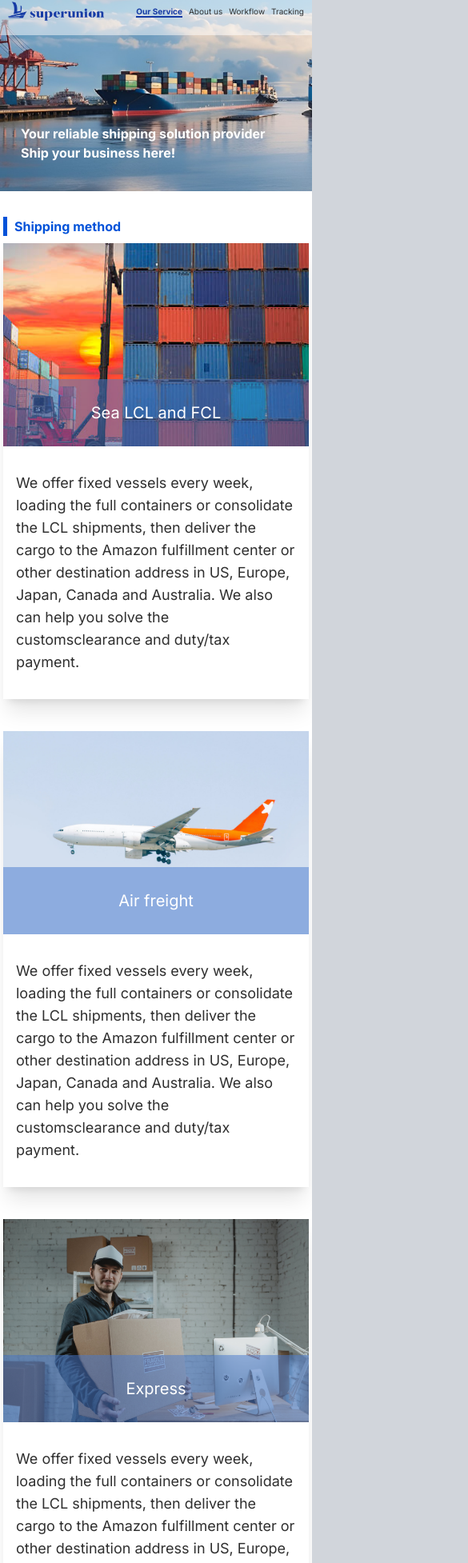
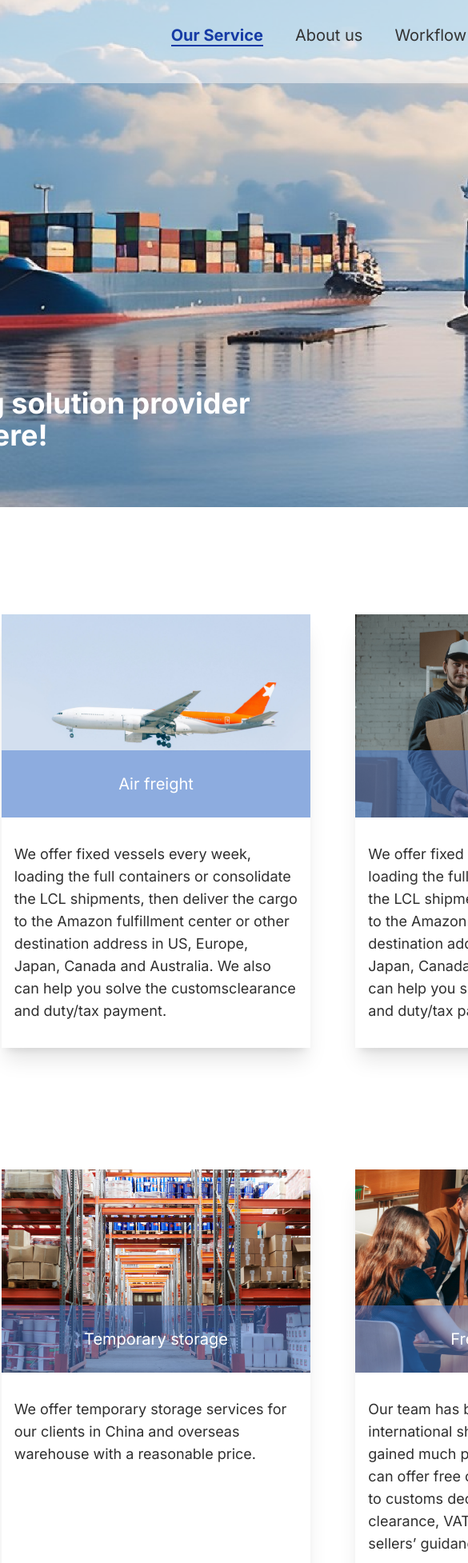
Before and after one commit to InsideBreeze/superunion, a Next.js app: page / in a window 390 px wide. Shown: the part 16-1970 px from the top of the page at 80% size, 585 px wide, since content can reach past the window. Built offline with nearby package versions, Linux system fonts and the light colour scheme.

Commit message:
first page

```diff
--- a/src/app/globals.css
+++ b/src/app/globals.css
@@ -9,13 +9,17 @@
 }
 
 
-html, body, :root {
+html, :root {
   --blue: #0052D9;
   min-height: 100vh;
+  display: flex;
+  justify-content: center;
+  align-items: center;
 }
 
 body {
   background-color: #d1d5db;
+  width: 1280px;
+  min-width: 1280px;
   max-width: 1280px;
-  margin: 0 auto;
 }
--- a/src/app/layout.tsx
+++ b/src/app/layout.tsx
@@ -19,7 +19,7 @@ export default function RootLayout({
 }) {
   return (
     <html lang="en">
-      <body className={twMerge(inter.className, 'flex flex-col max-w-[1280px] mx-auto')}>
+      <body className={twMerge(inter.className, 'flex flex-col')}>
               <Header />
         {children}
               <Footer />
--- a/src/app/page.tsx
+++ b/src/app/page.tsx
@@ -8,10 +8,11 @@ import Rating from "@/components/Rating";
 export default function Home() {
     return (
         <main className="flex-1">
-            <div className="pt-[32px] xl:pb-[107px] lg:pb-[86px] md:pb-[68px] sm:pb-[50px] pb-[40px] xl:pt-[86px] bg-white relative ">
-                <Description title="Shipping method" className="text-[8px] xl:text-xl font-bold">
-                    <div className="mt-[9px] xl:mt-[24px] grid md:grid-cols-3 sm:grid-cols-2 sm:gap-[20px]
-                                    xl:gap-[56px] lg:gap-[45px] md:gap-[30px] gap-[40px]">
+            <div className="pb-[107px]  pt-[86px] bg-white relative "
+            >
+                <Description title="Shipping method" className="text-xl font-bold">
+                    <div className="mt-[24px] grid grid-cols-3
+                                    gap-[56px]">
                         <ImageDescription caption="Sea LCL and FCL" image='/images/sea.png'>
                             We offer fixed vessels every week, loading the full containers or consolidate the LCL shipments, then deliver the cargo to the Amazon fulfillment center or other destination address in US, Europe, Japan, Canada and Australia. We also can help you solve the customsclearance and duty/tax payment.
                         </ImageDescription>
@@ -24,10 +25,10 @@ export default function Home() {
                     </div>
                 </Description>
 
-                <div className="mt-[39px] xl:mt-[104px]">
-                    <Description title="Value Added service" className="text-[8px] xl:text-xl font-bold">
-                        <div className="mt-[9px] xl:mt-[24px] grid md:grid-cols-3 sm:grid-cols-2 sm:gap-[20px]
-                                    xl:gap-[56px] lg:gap-[45px] md:gap-[30px] gap-[40px]">
+                <div className="mt-[104px]">
+                    <Description title="Value Added service" className="text-xl font-bold">
+                        <div className="mt-[24px] grid grid-cols-3
+                                    gap-[56px] ">
                             <ImageDescription caption="Inspection & FBA Preparation" image="/images/insepection.png">
                                 We are specialized in handling inventory for Amazon FBA sellers, includes inspecting the product, barcode and FBA labeling, changing packaging box, palletizing to fulfill the requirements of Amazon. So that we can free our clients from handling inventory and you can focus more on growing your business.
                             </ImageDescription>
@@ -44,11 +45,12 @@ export default function Home() {
                 </div>
                 <Rating />
             </div>
-            <div className="border lg:h-[246px] lg:flex flex-col items-center bg-gray-100 lg:space-y-[15px] hidden ">
-                <p className="lg:mt-[96px] text-[#0052D9] lg:text-[25px] sm:text-base">Cargo Tracking</p>
+            <div className="border h-[246px] flex flex-col items-center bg-gray-100 space-y-[15px]">
+                <p className="mt-[96px] text-[#0052D9] text-[25px]">Cargo Tracking</p>
                 <div className='flex relative'>
-                    <div className="lg:w-[480px] lg:h-[60px] relative bg-white flex items-center justify-center border-[var(--blue)] border-[2px]">
-                        <p className="text-[var(--blue)] lg:text-[24px]">https://www.google.com.hk</p>
+                    <div className="w-[480px] h-[60px] relative bg-white flex items-center
+                                    justify-center border-[var(--blue)] border-[2px]">
+                        <p className="text-[var(--blue)] text-[24px]">https://www.google.com.hk</p>
                     </div>
                     <Image src="/images/rec.png" width={60} height={60} alt='rec'
                         className='h-[60px] w-[60px]' />
--- a/src/components/Footer.tsx
+++ b/src/components/Footer.tsx
@@ -2,39 +2,49 @@ import Image from 'next/image'
 export default function Footer() {
 
     return (
-        <footer className="items-center bg-[rgba(49,108,206,0.86)] px-10 lg:h-[228px] h-[180px]  flex justify-between mt-auto">
+        <footer
+            className="
+                       items-center bg-[rgba(49,108,206,0.86)] px-10 h-[228px] flex justify-between mt-auto">
             <div className="flex items- justify-center space-y-4 flex-col">
-                <Image src="/images/logo.png" alt="logo white" height={500} width={500} className='md:h-[60px] md:w-[260px] h-[50px] w-[200px]' />
+                <Image src="/images/logo.png" alt="logo white" height={500} width={500} className='
+                            h-[60px] w-[260px]' />
                 <p className='text-white text-sm'>
                     @2023-2024 Superunion Corp Limited Shenzhen China
                 </p>
             </div>
                 <div className="text-white hidden md:block">
-                    <div className='flex lg:space-x-[15px] space-x-[6px] items-center mt-[9px] mb-3 '>
-                        <Image src="/images/white_email.png" className='lg:w-4 lg:h-4  md:w-3 md:h-3 h-2 w-2' width={30} height={30} alt="ins" />
-                        <p className='lg:text-[16px] md:text-sm whitespace-nowrap'>Email：overseas@superunionlogistics.com</p>
+                    <div className='flex space-x-[15px] items-center mt-[9px] mb-3 '>
+                        <Image src="/images/white_email.png" className='w-4 h-4' width={30} height={30} alt="ins" />
+                        <p className='text-[16px] whitespace-nowrap'>Email：overseas@superunionlogistics.com</p>
                     </div>
 
-                    <div className='flex lg:space-x-[15px] space-x-[6px] items-center mt-[9px] mb-3 xl:mt-[31px] xl:mb-[32px]'>
-                        <Image src="/images/white_phone.png" className='lg:w-4 lg:h-4 md:w-3 md:h-3 h-2 w-2' width={30} height={30} alt="phone" />
-                        <p className='md:text-sm text-xs lg:text-[16px]'>Telephone: +86 19159157982</p>
+                    <div className='flex space-x-[15px] items-center mt-[31px] mb-[32px]'>
+                        <Image src="/images/white_phone.png" className='w-4 h-4' width={30} height={30} alt="phone" />
+                        <p className='text-[16px]'>Telephone: +86 19159157982</p>
                     </div>
-                    <div className='flex lg:space-x-[15px] space-x-[6px] items-center mt-[9px] mb-3 xl:mt-[25px] xl:mb-[31px]'>
-                        <Image src="/images/white_phone.png" className='xl:w-4 lg:h-3 md:w-3 md:h-3 h-2 w-2' width={30} height={30} alt="phone" />
+                    <div className='flex space-x-[15px] items-center mt-[9px] mt-[25px] mb-[31px]'>
+                        <Image src="/images/white_phone.png" className='w-4 h-4' width={30} height={30} alt="phone" />
 
-                        <p className='md:text-sm lg:text-[16px]'>Whatsapp/Wechat: +86 19159157982</p>
+                        <p className='text-[16px]'>Whatsapp/Wechat: +86 19159157982</p>
                     </div>
                 </div>
 
             <div className="grid place-items-center">
-                <div className='flex flex-col items-center space-y-2 xl:space-y-4'>
-                    <p className='text-white text-sm whitespace-nowrap sm:text-base lg:text-xl'>Follow Us</p>
+                <div className='flex flex-col items-center space-y-4'>
+                    <p className='text-white whitespace-nowrap text-xl'>Follow Us</p>
                     {/* Icons */}
-                    <div className='flex xl:space-x-[17px] space-x-[6px]'>
-                        <Image src="/images/ins.png" alt="ins" className='xl:w-[46px] xl:h-[46px] lg:w-8 lg:h-8 md:w-5 md:h-5 sm:w-8 sm:h-8 w-4 h-4' width={50} height={50} />
-                        <Image src="/images/twitter.png" alt="ins" className='xl:w-[46px] xl:h-[46px] lg:w-8 lg:h-8 md:w-5 md:h-5 sm:w-8 sm:h-8 w-4 h-4' width={50} height={50} />
-                        <Image src="/images/facebook.png" alt="ins" className='xl:w-[46px] xl:h-[46px] lg:w-8 lg:h-8 md:w-5 md:h-5 sm:w-8 sm:h-8 w-4 h-4' width={50} height={50} />
-                        <Image src="/images/linkedin.png" alt="ins" className='xl:w-[46px] xl:h-[46px] lg:w-8 lg:h-8 md:w-5 md:h-5 sm:w-8 sm:h-8 w-4 h-4' width={50} height={50} />
+                    <div className='flex space-x-[17px]'>
+                        <Image src="/images/ins.png" alt="ins"
+                               className='w-[46px] h-[46px]'
+                               width={50} height={50} />
+                        <Image src="/images/twitter.png" alt="ins" className='w-[46px] h-[46px]'
+
+                               width={50} height={50} />
+                        <Image src="/images/facebook.png" alt="ins" className='w-[46px] h-[46px]'
+
+                               width={50} height={50} />
+                        <Image src="/images/linkedin.png" alt="ins" className='w-[46px] h-[46px]'
+                               width={50} height={50} />
                     </div>
                 </div>
             </div>
--- a/src/components/Header.tsx
+++ b/src/components/Header.tsx
@@ -11,16 +11,16 @@ export default function Header() {
     const pathname = usePathname()
     return (
         <header className={twMerge(' bg-cover relative', pathname === '/'
-                                 ? 'bg-[url("/images/bg@2.png")] xl:h-[650px] h-[255px]' : 'h-[230px] lg:h-[350px] bg-[url("/images/bg.png")]')}>
+                                 ? 'bg-[url("/images/bg@2.png")] h-[650px]' : 'h-[350px] bg-[url("/images/bg.png")]')}>
             <nav className='flex items-center justify-between text-[#333333]
-                            h-[60px] xl:h-[120px] bg-white bg-opacity-50 sm:px-[30px] sm:py-[14px] px-[10px] py-2 xl:px-[130px] xl:py-[36px]
+                            h-[120px] bg-white bg-opacity-50 px-[130px] py-[36px]
                             '>
                     {/* icon */}
                     <div>
-                        <Image src='/images/logo_blue.png' alt="logo" width={200} height={40} className="md:w-[180px] md:h-10 w-[120px] h-6" />
+                        <Image src='/images/logo_blue.png' alt="logo" width={200} height={40} className="md:w-[180px] md:h-10" />
                     </div>
                     {/* links */}
-                    <div className='whitespace-nowrap space-x-2 sm:space-x-[15px] md:space-x-[24px] xl:space-x-[40px] xl:text-xl text-[10px] sm:text-sm md:text-base'>
+                    <div className='whitespace-nowrap space-x-[40px] text-xl'>
                         <Link href='/' className={`${pathname === '/' && 'active_link'}`} >
                             Our Service
                         </Link>
@@ -36,7 +36,7 @@ export default function Header() {
                     </div>
             </nav>
             <div className={twMerge(
-                'absolute left-[26px] top-[171px] xl:top-[500px] xl:left-[70px] font-bold lg:text-3xl md:text-2xl sm:text-xl xl:text-4xl text-base text-white'
+                'absolute top-[500px] left-[70px] font-bold text-4xl text-white'
                 , pathname === "/" ? 'block' : 'hidden')}>
                 <p>Your reliable shipping solution provider</p>
                 <p>Ship your business here!</p>
```
Also changed, not shown: src/components/Rating.tsx (+17 -15 lines).
